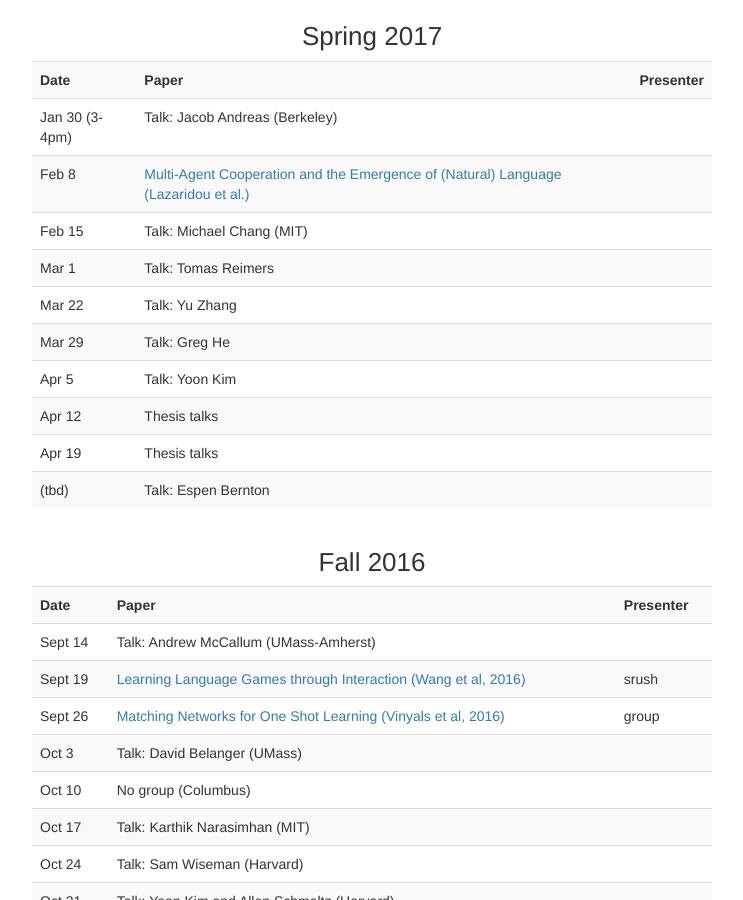
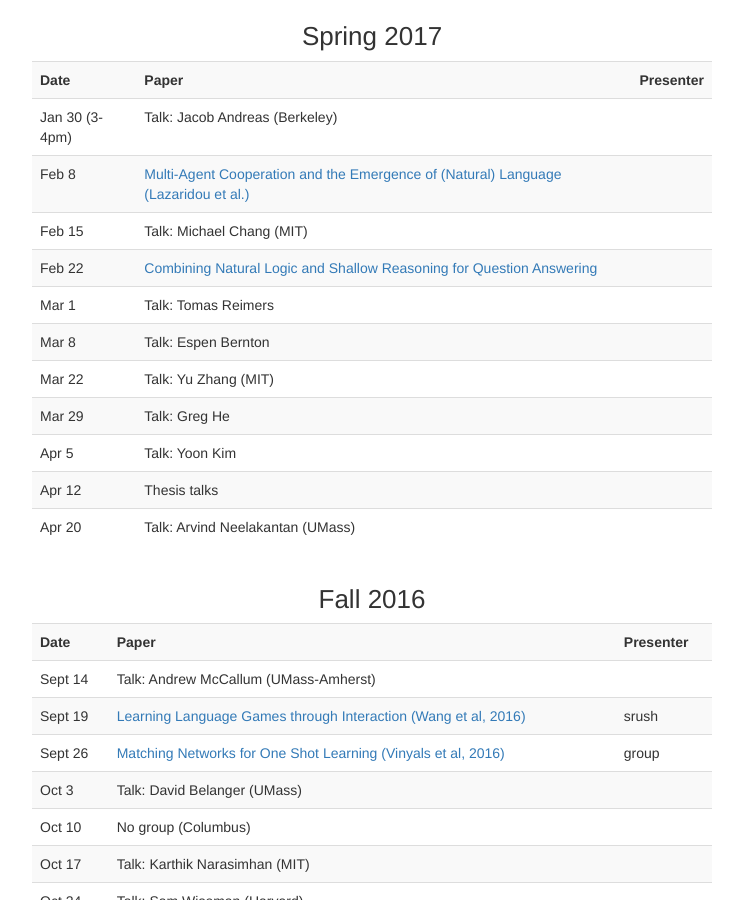
Before and after one commit to harvardnlp/harvardnlp.github.io, a Jekyll site: the page built from reading.md, in a window 1280 px wide and 900 px high, scrolled down 374 px. Shown: the whole window, without its empty margins (268-1011 px from the left). Built offline with Jekyll 4.4.1, drawn with Linux system fonts in a browser that asks for light colours.

Commit message:
Added new talk

```diff
--- a/_data/meetings.yaml
+++ b/_data/meetings.yaml
@@ -7,20 +7,23 @@
       cite: "#cite_lazaridou2016multi"
     - date: Feb 15
       paper: "Talk: Michael Chang (MIT)"
+    - date: Feb 22
+      paper: Combining Natural Logic and Shallow Reasoning for Question Answering
+      cite: "#cite_angeli2016combining"
     - date: Mar 1
       paper: "Talk: Tomas Reimers"
+    - date: Mar 8
+      paper: "Talk: Espen Bernton"
     - date: Mar 22
-      paper: "Talk: Yu Zhang"
+      paper: "Talk: Yu Zhang (MIT)"
     - date: Mar 29
       paper: "Talk: Greg He"
     - date: Apr 5
       paper: "Talk: Yoon Kim"
     - date: Apr 12
       paper: "Thesis talks"
-    - date: Apr 19
-      paper: "Thesis talks"
-    - date: (tbd)
-      paper: "Talk: Espen Bernton"
+    - date: Apr 20
+      paper: "Talk: Arvind Neelakantan (UMass)"
 
 - term: Fall 2016
   meetings:
```
Also changed, not shown: meetings/reading.bib (+10 -0 lines).
